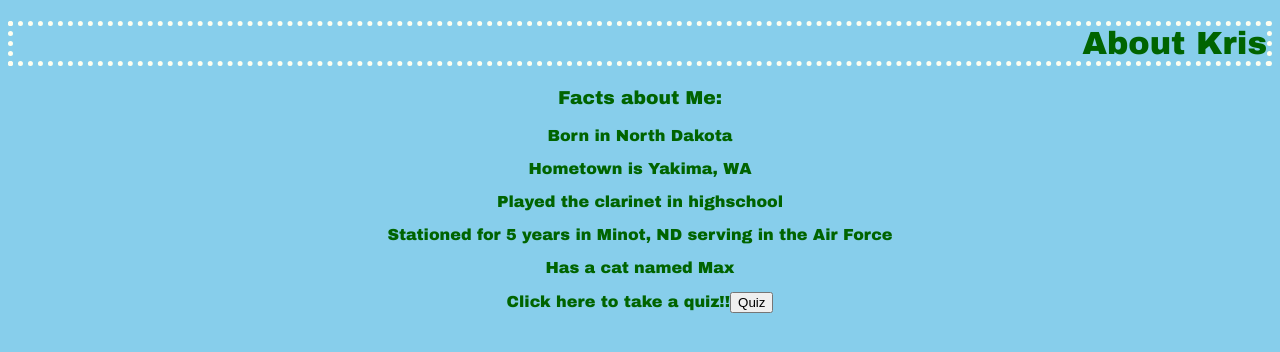
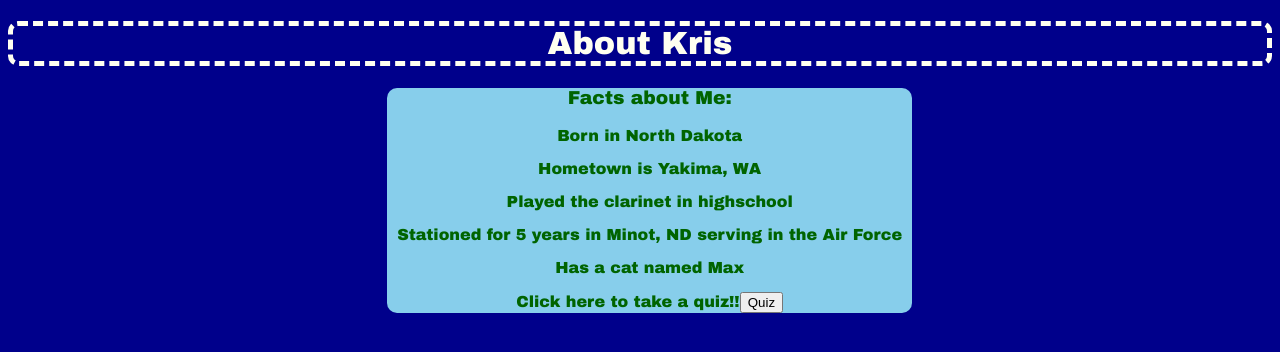
Before and after one commit to riedmank/code-201-about-me, a plain HTML site: page index.html in a window 1280 px wide. Drawn offline with Linux system fonts and the light colour scheme.

Commit message:
all finished?

```diff
--- a/css/style.css
+++ b/css/style.css
@@ -1,9 +1,10 @@
 h1 {
-    text-align: right;
-    color: darkgreen;
+    text-align: center;
+    color: ivory;
     border-color: ivory;
-    border: 5px dotted ivory;
+    border: 5px dashed ivory;
     font-family: 'Arial Black', Gadget, sans-serif;
+    border-radius: 10px;
 }
 
 h3 {
@@ -13,8 +14,15 @@ h3 {
 }
 
 body {
-    background-color:skyblue;
+    background-color:darkblue;
     font-family: 'Arial Black', Gadget, sans-serif;
+}
+
+article {
+    background-color: skyblue;
+    width: 525px;
+    margin-left: 30%;
+    border-radius: 10px;
 }
 
 p {
--- a/index.html
+++ b/index.html
@@ -9,6 +9,7 @@
 </head>
 <body>
     <h1>About Kris</h1>
+    <article>
         <h3>Facts about Me:</h3>
         <p>Born in North Dakota</p>
         <p>Hometown is Yakima, WA</p>
@@ -16,7 +17,7 @@
         <p>Stationed for 5 years in Minot, ND serving in the Air Force</p>
         <p>Has a cat named Max</p>
         <p>Click here to take a quiz!!<button id='myButton'>Quiz</button></p>
-
+    </article>
     <script src="js/app.js"></script>
 </body>
 </html>
```
Lines whose indentation alone changed are shown as unchanged.
